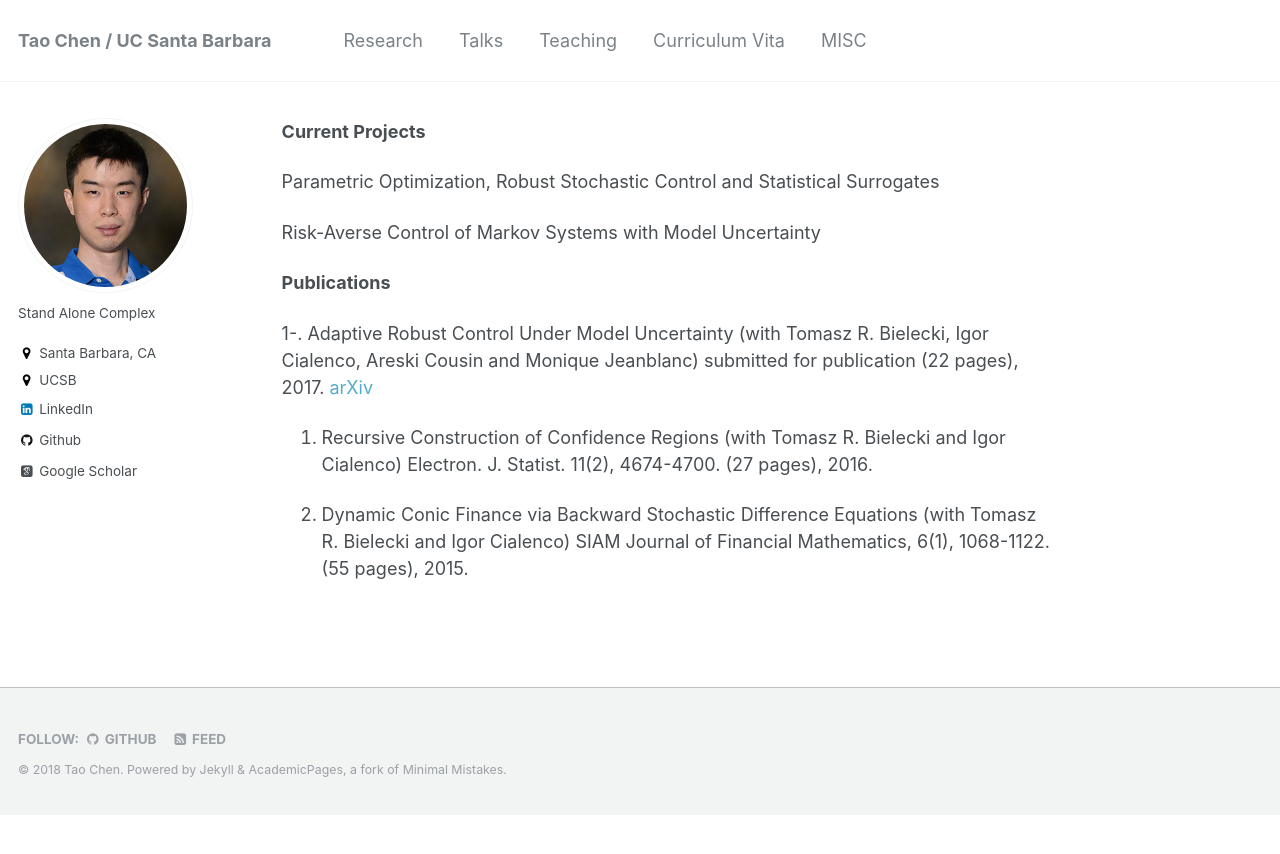
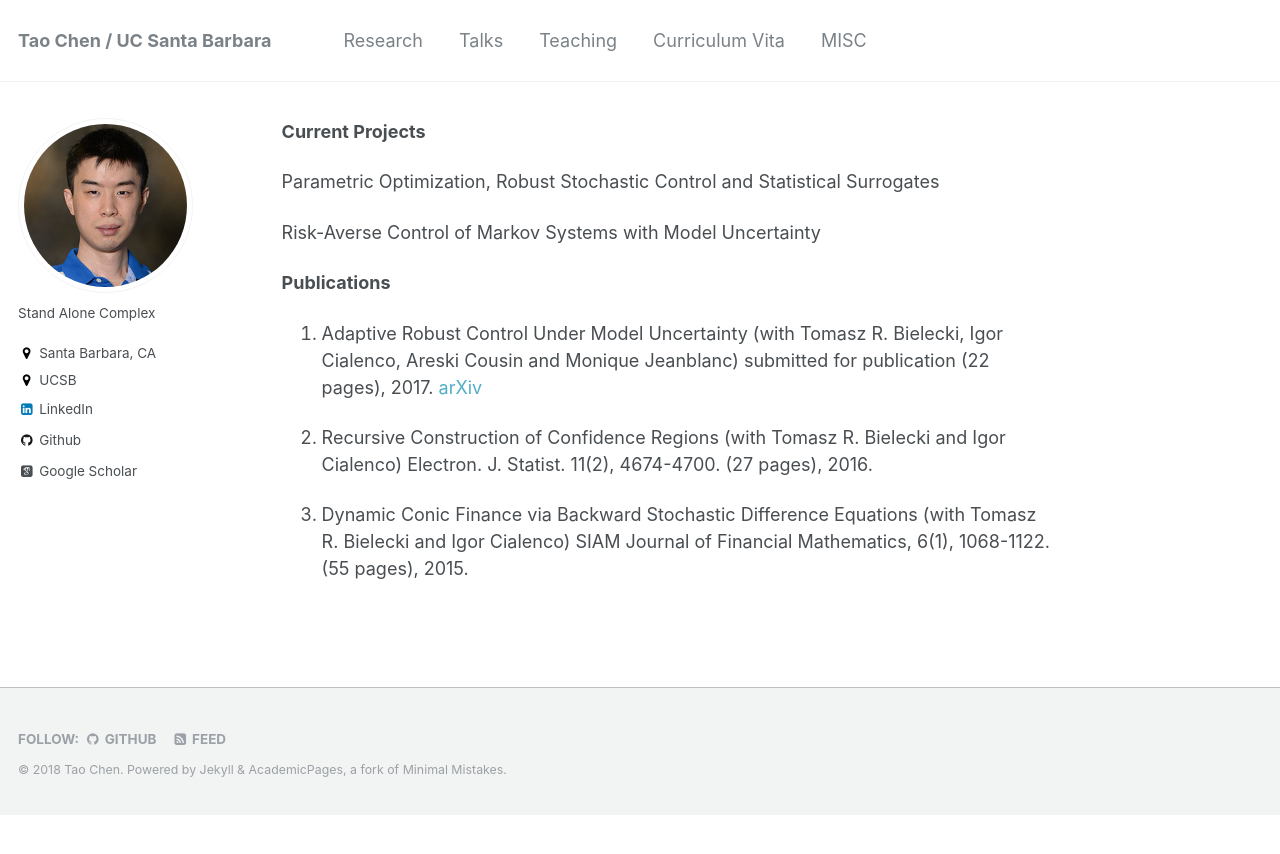
Before and after one commit to cherntodd/cherntodd.github.io, a Jekyll site: the page built from _pages/research.md, in a window 1280 px wide. Shown: the top 854 px of the page. Built offline with Jekyll 4.4.1, drawn with Linux system fonts in a browser that asks for light colours; some web fonts are replaced.

Commit message:
no message

```diff
--- a/_pages/research.md
+++ b/_pages/research.md
@@ -11,8 +11,8 @@ Risk-Averse Control of Markov Systems with Model Uncertainty
 
 **Publications**
 
-1-. Adaptive Robust Control Under Model Uncertainty (with Tomasz R. Bielecki, Igor Cialenco, Areski Cousin and Monique Jeanblanc) submitted for publication (22 pages), 2017. [arXiv](https://arxiv.org/abs/1706.02227)
+3. Adaptive Robust Control Under Model Uncertainty (with Tomasz R. Bielecki, Igor Cialenco, Areski Cousin and Monique Jeanblanc) submitted for publication (22 pages), 2017. [arXiv](https://arxiv.org/abs/1706.02227)
 
-1. Recursive Construction of Confidence Regions (with Tomasz R. Bielecki and Igor Cialenco) Electron. J. Statist. 11(2), 4674-4700. (27 pages), 2016.
+2. Recursive Construction of Confidence Regions (with Tomasz R. Bielecki and Igor Cialenco) Electron. J. Statist. 11(2), 4674-4700. (27 pages), 2016.
 
 1. Dynamic Conic Finance via Backward Stochastic Difference Equations (with Tomasz R. Bielecki and Igor Cialenco) SIAM Journal of Financial Mathematics, 6(1), 1068-1122. (55 pages), 2015.
```
